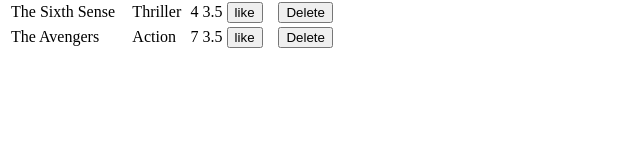
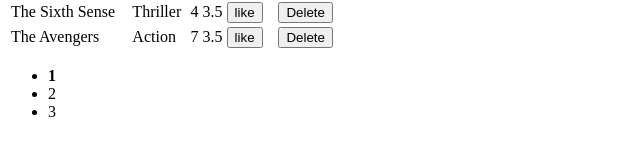
Before and after one commit to gerelmafaust/movies, a React (Create React App) app: page / in a window 1280 px wide. Shown: the part 256-412 px from the top of the page, without its empty margins (0-640 px from the left). Built offline with nearby package versions, Linux system fonts and the light colour scheme.

Commit message:
add events to pagination component

```diff
--- /dev/null
+++ b/src/components/common/pagination.jsx
@@ -0,0 +1,30 @@
+import React from "react";
+
+const Pagination = props => {
+  const { itemsCount, pageSize, currentPage, onPageChange } = props;
+
+  const pagesCount = Math.ceil(itemsCount / pageSize);
+  const pages = Array.from({ length: pagesCount }, (x, i) => i + 1);
+
+  if (pagesCount === 1) return null;
+
+  return (
+    <ul>
+      {pages.map(page => {
+        return (
+          <li key={page}>
+            <a onClick={() => onPageChange(page)} style={{ cursor: "pointer" }}>
+              {page === currentPage ? (
+                <span style={{ fontWeight: "bold" }}>{page}</span>
+              ) : (
+                page
+              )}
+            </a>
+          </li>
+        );
+      })}
+    </ul>
+  );
+};
+
+export default Pagination;
--- a/src/components/header.jsx
+++ b/src/components/header.jsx
@@ -1,8 +1,8 @@
 import React from "react";
 
-const Header = ({ numberOfMovies }) => {
-  return numberOfMovies > 0 ? (
-    <h1>There are {numberOfMovies} movies</h1>
+const Header = ({ moviesCount }) => {
+  return moviesCount > 0 ? (
+    <h1>There are {moviesCount} movies</h1>
   ) : (
     <h1>There are no movies</h1>
   );
--- a/src/components/movies.jsx
+++ b/src/components/movies.jsx
@@ -2,10 +2,14 @@ import React, { Component } from "react";
 import { getMovies } from "../services/fakeMovieService";
 import Header from "./header";
 import Movie from "./movie";
+import Pagination from "./common/pagination";
+import { paginate } from "../utils/paginate";
 
 class Movies extends Component {
   state = {
-    movies: getMovies()
+    movies: getMovies(),
+    pageSize: 4,
+    currentPage: 1
   };
 
   handleDelete = movie => {
@@ -20,16 +24,25 @@ class Movies extends Component {
     this.setState({ movies });
   };
 
+  handlePageChange = page => {
+    this.setState({ currentPage: page });
+  };
+
   render() {
+    const { length: count } = this.state.movies;
+    const { pageSize, currentPage, movies: allMovies } = this.state;
+
+    const movies = paginate(allMovies, currentPage, pageSize);
+
     return (
       <React.Fragment>
-        <Header numberOfMovies={this.state.movies.length} />
+        <Header moviesCount={count} />
         <table>
           <tbody>
             {this.state.movies.map(movie => {
               return (
                 <Movie
-                  key={this.state.movies.indexOf(movie)}
+                  key={movies.indexOf(movie)}
                   movie={movie}
                   onDelete={() => this.handleDelete(movie)}
                   onLike={() => this.handleLike(movie)}
@@ -38,6 +51,12 @@ class Movies extends Component {
             })}
           </tbody>
         </table>
+        <Pagination
+          itemsCount={count}
+          pageSize={pageSize}
+          currentPage={currentPage}
+          onPageChange={this.handlePageChange}
+        />
       </React.Fragment>
     );
   }
--- /dev/null
+++ b/src/utils/paginate.js
@@ -0,0 +1,17 @@
+export function paginate(allItems, pageNumber, pageSize) {
+  const startIndex = (pageNumber - 1) * pageSize;
+
+  return allItems.slice(startIndex, pageSize);
+
+  // const [head, ...tail] = items.slice(startIndex);
+
+  // console.log(Object.values(tail));
+
+  // var array = [1, 2, 3, 4]
+  // console.log(_.slice(array, 1, 3))
+  // // output: [2, 3]
+
+  // var array = [1, 2, 3, 4]
+  // console.log(array.slice(1, 3));
+  // // output: [2, 3]
+}
```
Also changed, not shown: package.json (line endings or trailing spaces).
